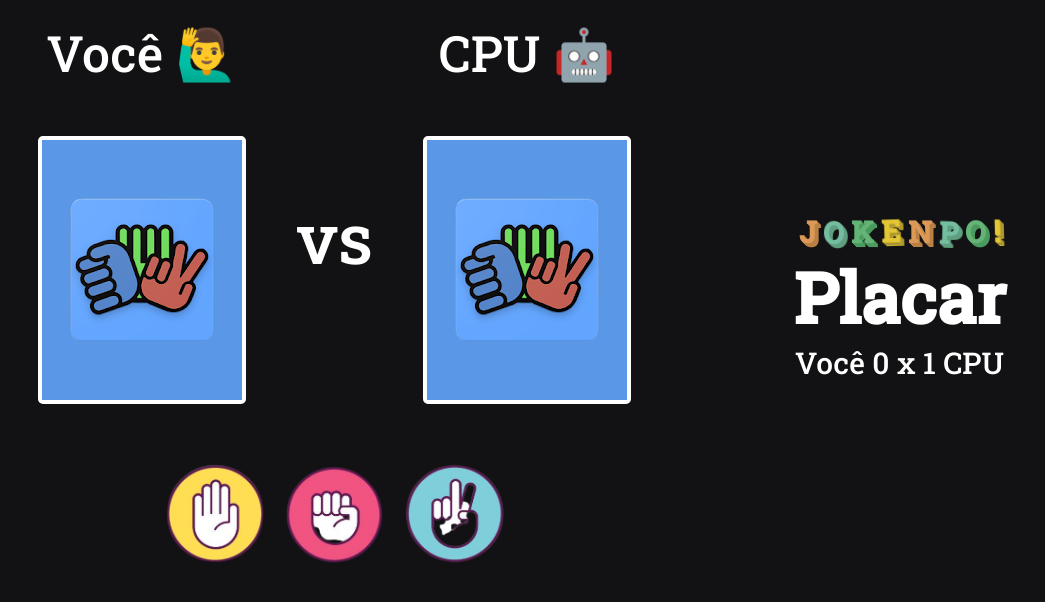
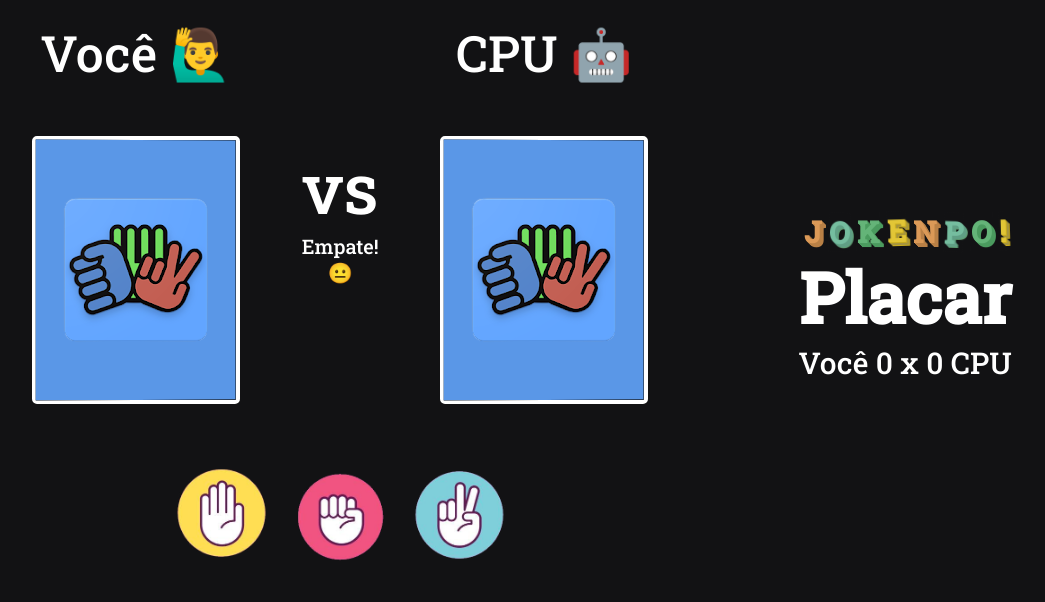
Before and after one commit to sampaiogabriel/jokenpo, a plain HTML site: page index.html in a window 1280 px wide. Both pictures are taken after a click on the picture 332 px from the left and 514 px from the top of the page. Shown: the whole page, without its empty margins (118-1163 px from the left). Drawn offline with Linux system fonts and the light colour scheme.

Commit message:
adicionando imagens no projeto, adicionado readme atualizado

```diff
--- a/index.html
+++ b/index.html
@@ -25,34 +25,39 @@
                     <div class="game-you-play">
                         <span class="player-title">Você 🙋‍♂️</span>
                         <div class="scene scene--card">
-                            <div class="card">
+                            <div class="card card-you">
                                 <div class="card__face card__face--front">
                                     <img src="./src/images/image card back.png" alt="card-front">
                                 </div>
-                                <div class="card__face card__face--back"><span>✊</span></div>
+                                <div class="card__face card__face--back" id="game_you_card_face_back">
+                                    <span id="game-you-move"></span>
+                                </div>
                             </div>
                         </div>
                     </div>
                     <div class="game-versus">
                         <span>vs</span>
+                        <span class="score_info" id="score_info"></span>
                     </div>
                     <div class="game-cpu-play">
                         <span class="player-title">CPU 🤖</span>
                         <div class="scene scene--card">
-                            <div class="card">
+                            <div class="card card-cpu">
                                 <div class="card__face card__face--front">
                                     <img src="./src/images/image card back.png" alt="card-front">
                                 </div>
-                                <div class="card__face card__face--back">back</div>
+                                <div class="card__face card__face--back" id="game_cpu_card_face_back">
+                                    <span id="game-cpu-move"></span>
+                                </div>
                             </div>
                         </div>
                     </div>
                 </div>
 
                 <div class="game-options">
-                    <img src="src/images/papel-removebg-preview.png" alt="Papel" />
-                    <img src="src/images/pedra-removebg-preview.png" alt="Pedra" />
-                    <img src="src/images/tesoura-removebg-preview.png" alt="Tesoura" />
+                    <img src="src/images/paper.png" alt="Papel" id="papel" />
+                    <img src="src/images/rock.png" alt="Pedra" id="pedra"/>
+                    <img src="src/images/scissors.png" alt="Tesoura" id="tesoura"/>
                 </div>
             </div>
             <div class="game-score">
@@ -71,7 +76,8 @@
                 </div>
 
                 <h1>Placar</h1>
-                <span>Você 0 x 1 CPU</span>
+                <span>Você <span id="score_you">0</span> x <span id="score_cpu">0</span> CPU</span>
+
             </div>
         </div>
     </div>
--- a/src/scripts/script.js
+++ b/src/scripts/script.js
@@ -1,4 +1,193 @@
-var card = document.querySelector('.card');
-card.addEventListener('click', function () {
-    card.classList.toggle('is-flipped');
+const score = {
+    you_score: 0,
+    cpu_score: 0
+}
+
+// -- Placar
+
+const updateScore = (number_cpu, number_you) => {
+    const score_cpu = document.querySelector("#score_cpu");
+    const score_you = document.querySelector("#score_you");
+
+    score_cpu.innerText = score.cpu_score = number_cpu;
+    score_you.innerText = score.you_score = number_you;
+}
+
+const papel = document.querySelector('#papel');
+const pedra = document.querySelector('#pedra');
+const tesoura = document.querySelector('#tesoura');
+
+papel.addEventListener('click', () => {
+    play('papel');
 });
+
+pedra.addEventListener('click', () => {
+    play('pedra');
+});
+
+tesoura.addEventListener('click', () => {
+    play('tesoura');
+});
+
+/////////////////
+
+const playCpu = () => {
+    const value = Math.floor(Math.random() * (3 - 1) + 1);
+
+    switch (value) {
+        case 1:
+            return 'papel';
+            break;
+
+        case 2:
+            return 'pedra';
+            break;
+
+        case 3:
+            return 'tesoura'
+            break;
+    }
+}
+
+const compareResult = (you, cpu) => {
+    if (you === cpu) {
+        return 'empate';
+    }
+
+    if (you === 'pedra' && cpu === 'papel') {
+        return 'cpu';
+    }
+
+    if (you === 'papel' && cpu === 'tesoura') {
+        return 'cpu';
+    }
+
+    if (you === 'tesoura' && cpu === 'pedra') {
+        return 'cpu';
+    }
+
+    return 'you';
+}
+
+const addResultScore = (winner) => {
+    if (winner === 'cpu') {
+        score.cpu_score += 1;
+    }
+
+    if (winner === 'you') {
+        score.you_score += 1;
+    }
+
+    return score;
+}
+
+const updateScoreInfo = (winner) => {
+
+    const score_info = document.querySelector('#score_info');
+
+    if (winner === 'empate') {
+        score_info.innerText = 'Empate! 😐'
+    }
+
+    if (winner === 'cpu') {
+        score_info.innerText = 'Perdeu! 😞'
+    }
+
+    if (winner === 'you') {
+        score_info.innerText = 'Ganhou! 😍'
+    }
+
+}
+
+const cardBackground = (card, background) => {
+
+    if (background === 'pedra') {
+        card.classList.add('background-pedra');
+    } else if (background === 'papel') {
+        card.classList.add('background-papel');
+    } else if (background === 'tesoura') {
+        card.classList.add('background-tesoura');
+    }
+
+}
+
+const cardBackgroundReset = (card) => {
+    card.classList.remove('background-pedra');
+    card.classList.remove('background-papel');
+    card.classList.remove('background-tesoura');
+}
+
+const cardFlip = (play_you, play_cpu) => {
+    const game_cpu_move = document.querySelector('#game-cpu-move');
+    const game_you_move = document.querySelector('#game-you-move');
+
+    const card_cpu_face = document.querySelector('#game_cpu_card_face_back');
+    const card_you_face = document.querySelector('#game_you_card_face_back');
+
+    const card_cpu = document.querySelector('.card-cpu');
+    const card_you = document.querySelector('.card-you');
+
+    cardBackgroundReset(card_cpu_face);
+    cardBackgroundReset(card_you_face);
+
+    if (play_you === 'pedra') {
+        game_you_move.innerText = '✊'
+        cardBackground(card_you_face, play_you);
+    } else if (play_you === 'papel') {
+        game_you_move.innerText = '✋'
+        cardBackground(card_you_face, play_you);
+    } else if (play_you === 'tesoura') {
+        game_you_move.innerText = '✌️'
+        cardBackground(card_you_face, play_you);
+    }
+
+    if (play_cpu === 'pedra') {
+        game_cpu_move.innerText = '✊'
+        cardBackground(card_cpu_face, "pedra");
+    } else if (play_cpu === 'papel') {
+        game_cpu_move.innerText = '✋'
+        cardBackground(card_cpu_face, "papel");
+    } else if (play_cpu === 'tesoura') {
+        game_cpu_move.innerText = '✌️'
+        cardBackground(card_cpu_face, "tesoura");
+    }
+
+    card_cpu.classList.toggle('is-flipped');
+    card_you.classList.toggle('is-flipped');
+}
+
+
+const blockPlay = () => {
+    papel.removeEventListener('click', () => {}, false);
+}
+
+const resetFlipCard = () => {
+    const card_cpu = document.querySelector('.card-cpu');
+    const card_you = document.querySelector('.card-you');
+
+    card_cpu.classList.toggle('is-flipped');
+    card_you.classList.toggle('is-flipped');
+}
+
+const loadingCard = () => {
+
+    setTimeout(() => {
+        blockPlay();
+        resetFlipCard();
+    }, 2000)
+
+}
+
+const play = (play_you) => {
+    const play_cpu = playCpu();
+    const winner = compareResult(play_you, play_cpu);;
+
+    cardFlip(play_you, play_cpu);
+
+    loadingCard();
+
+    addResultScore(winner);
+    updateScore(score.cpu_score, score.you_score);
+    updateScoreInfo(winner);
+
+}
--- a/src/styles/cardflip.css
+++ b/src/styles/cardflip.css
@@ -7,7 +7,6 @@
 
   border-radius: 5px;
   border: 4px solid;
-  /* border-image: linear-gradient(227.91deg, #106AF2 0%, #00e0ff 100%); */
 
   margin: 50px;
 }
@@ -57,3 +56,11 @@
 .card__face--back span{
   font-size: 100px;
 }
+
+#game-you-move{
+  background: none;
+}
+
+#game-cpu-move{
+  background: none;
+}
--- a/src/styles/styles.css
+++ b/src/styles/styles.css
@@ -1,10 +1,4 @@
 @import url('https://fonts.googleapis.com/css2?family=Roboto+Slab:wght@500&display=swap');
-
-root{
-    --pedra-cor-background: #DECCDD;
-    --papel-cor-background: #FFDE53;
-    --tesoura-cor-background: #7FCEDA;
-}
 
 *{
     margin: 0;
@@ -16,15 +10,15 @@ root{
 }
 
 .background-pedra{
-    background-color: var(--pedra-cor-background);
+    background-color: #F15481;
 }
 
 .background-papel{
-    background-color: var(--papel-cor-background);
+    background-color: #FFDE53;
 }
 
 .background-tesoura{
-    background-color: var(--tesoura-cor-background);
+    background-color: #7FCEDA;
 }
 
 .game{
@@ -101,6 +95,14 @@ root{
     align-items: center;
 }
 
+.score_info{
+    width: 100px;
+    height: 100px;
+
+    font-size: 20px;
+    word-wrap: break-word;
+}
+
 .game-you-play{
     display: flex;
     flex-direction: column;
```
Also changed, not shown: src/images/paper.png (added), src/images/rock.png (added), src/images/scissors.png (added), 2 other files.
